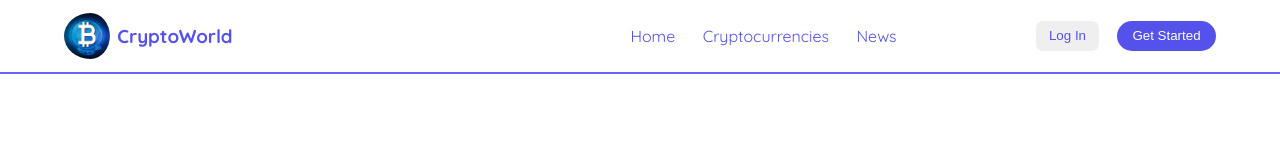
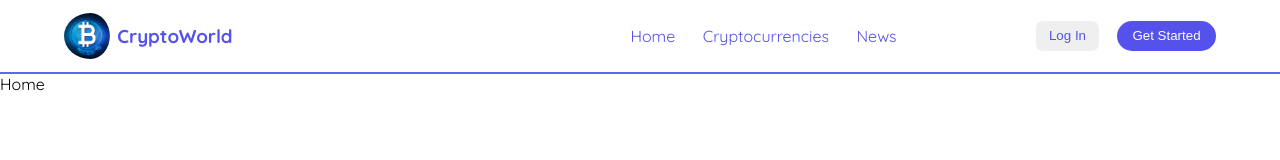
Before and after one commit to Marija-FrontEndDev/Crypto-Website-Project, a React (Vite) app: page / in a window 1280 px wide. Shown: the top 160 px of the page. Built offline with nearby package versions, Linux system fonts and the light colour scheme.

Commit message:
Add path for every page

```diff
--- a/src/App.jsx
+++ b/src/App.jsx
@@ -4,6 +4,8 @@ import React from 'react'
 import Home from "@pages/Home"
 import Cryptocurrencies from "@pages/Cryptocurrencies"
 import News from "@pages/News"
+import LogIn from "@pages/LogIn"
+import GetStarted from "@pages/GetStarted"
 
 
 //components
@@ -13,14 +15,37 @@ import NavBar from "@components/NavBar"
 //styles
 import "@styles/global.scss"
 
-//others
+//libraries
 
-const App = () => {
+import { createBrowserRouter, RouterProvider, Outlet } from 'react-router-dom'
+
+
+const Layout = () => {
   return (
-    <div className='app'>
+    <div className='App'>
       <NavBar/>
+      <Outlet/>
     </div>
   )
 }
 
+const router = createBrowserRouter ([
+  {path: "/",
+    element: <Layout/> ,
+    children: [
+      {index: true, element: <Home/> },
+      {path: "/cryptocurrencies", element: <Cryptocurrencies/> },
+      {path: "/news", element: <News/> },
+      {path: "/login", element: <LogIn/> },
+      {path: "/get-started", element: <GetStarted/> },
+
+    ]
+  }
+])
+
+
+function App () {
+  return <RouterProvider router={router} /> ;
+}
+
 export default App
```
